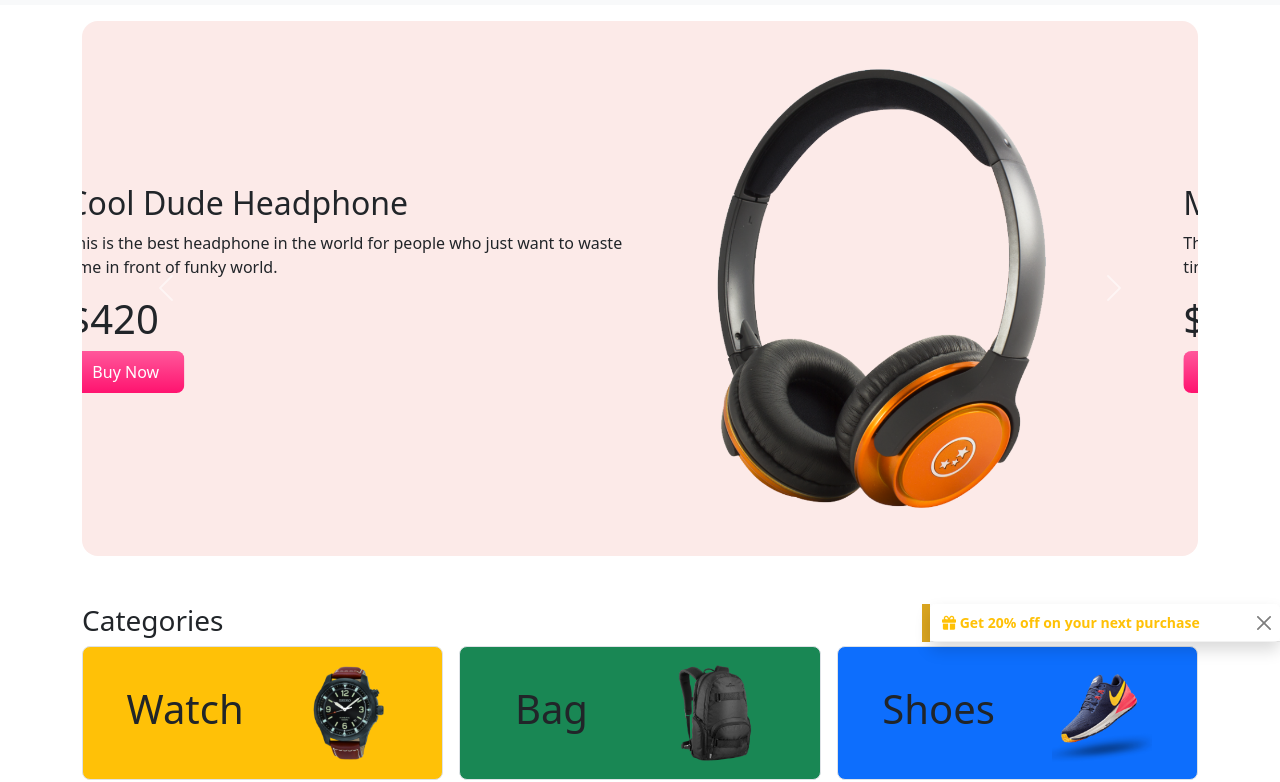
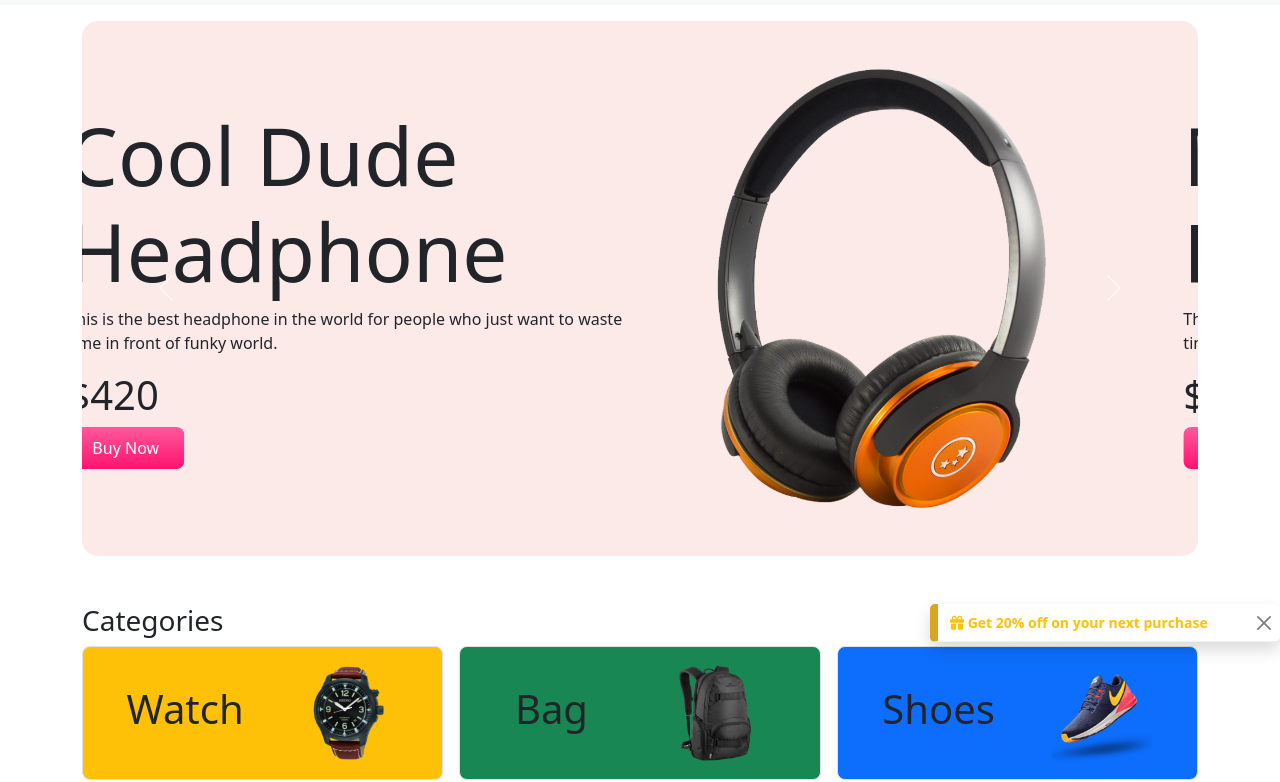
Before and after one commit to marufprocode/panda-ecommerce-bootstrap-responsive, a plain HTML site: page index.html in a window 1280 px wide. Shown: the part 52-834 px from the top of the page. Drawn offline with nearby package versions, Linux system fonts and the light colour scheme.

Commit message:
fully responsive with complete req

```diff
--- a/Custom-CSS/style.css
+++ b/Custom-CSS/style.css
@@ -15,5 +15,6 @@
 }
 
 .left-border-tost{
+   border-radius: 5px !important;
    border-left: 8px solid goldenrod;
 }
--- a/index.html
+++ b/index.html
@@ -64,7 +64,7 @@
                 <div class="row panda-bg p-5">
                   <div class="col-md-7 d-flex align-items-center">
                      <div class="text-md-start text-center p-2 p-md-0">
-                        <h2>Cool Dude Headphone</h2>
+                        <h2 class="display-1">Cool Dude Headphone</h2>
                         <p>This is the best headphone in the world for people who just want to waste time in front of funky world.</p>
                         <h1>$420</h1>
                         <button class="btn-buy-now">Buy Now</button>
@@ -80,7 +80,7 @@
                <div class="row panda-bg p-5">
                   <div class="col-md-7 d-flex align-items-center">
                      <div class="text-md-start text-center p-2 p-md-0">
-                        <h2>Mega LCD TV For Sports</h2>
+                        <h2 class="display-1">Mega LCD TV For Sports</h2>
                         <p>This is the best headphone in the world for people who just want to waste time in front of funky world.</p>
                         <h1>$1200</h1>
                         <button class="btn-buy-now">Buy Now</button>
@@ -96,7 +96,7 @@
                <div class="row panda-bg p-5">
                   <div class="col-md-7 d-flex align-items-center">
                      <div class="text-md-start text-center p-2 p-md-0">
-                        <h2>X-Box for your living room</h2>
+                        <h2 class="display-1">X-Box for your living room</h2>
                         <p>This is the best headphone in the world for people who just want to waste time in front of funky world.</p>
                         <h1>$600</h1>
                         <button class="btn-buy-now">Buy Now</button>
@@ -125,9 +125,9 @@
    <!-- =============main-sec-starts============= -->
    <main>
       <!-- toast-style -->
-      <div class="position-absolute end-0 left-border-tost">
+      <div class="position-absolute end-0">
          <div class="toast show border-0" role="alert" aria-live="assertive" aria-atomic="true">
-            <div class="toast-header">
+            <div class="toast-header left-border-tost">
               <strong class="me-auto text-warning"><i class="fa-solid fa-gift"></i> Get 20% off on your next purchase</strong>
               <button type="button" class="btn-close" data-bs-dismiss="toast" aria-label="Close"></button>
             </div>
```
